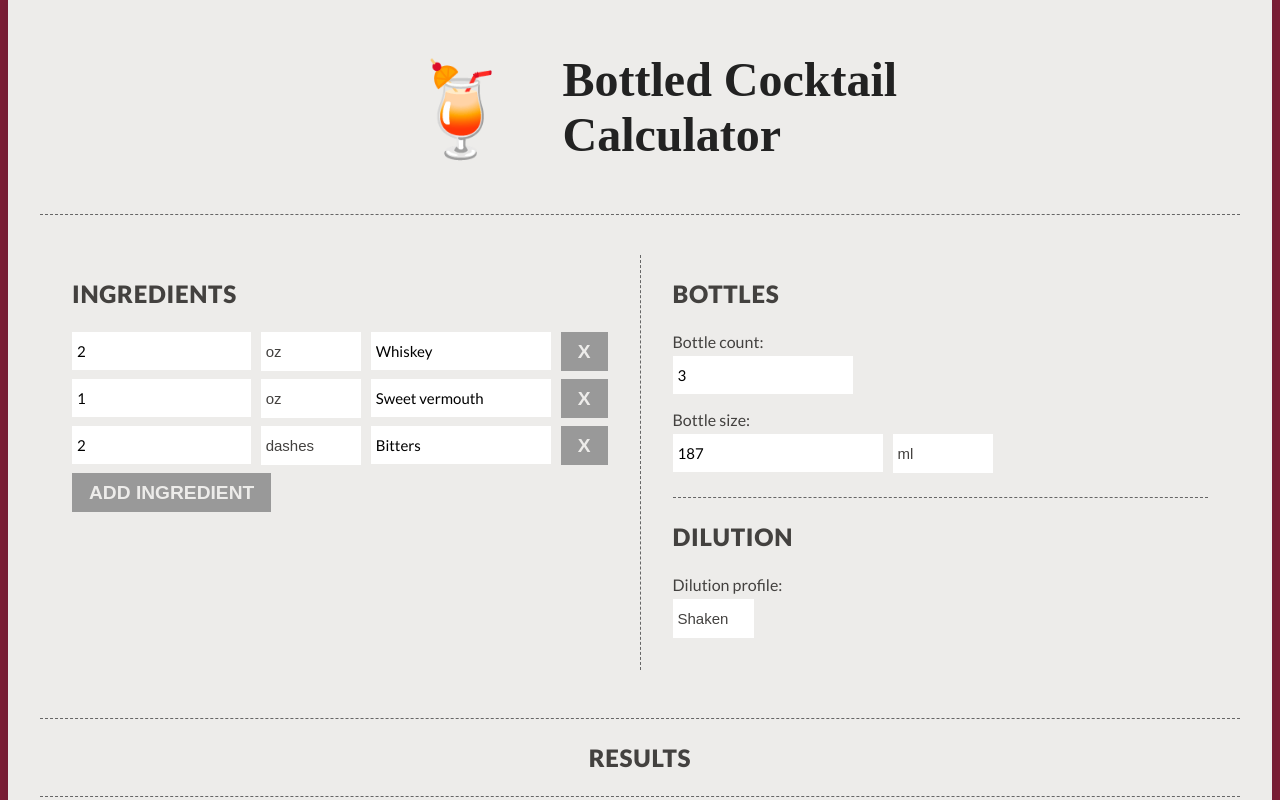
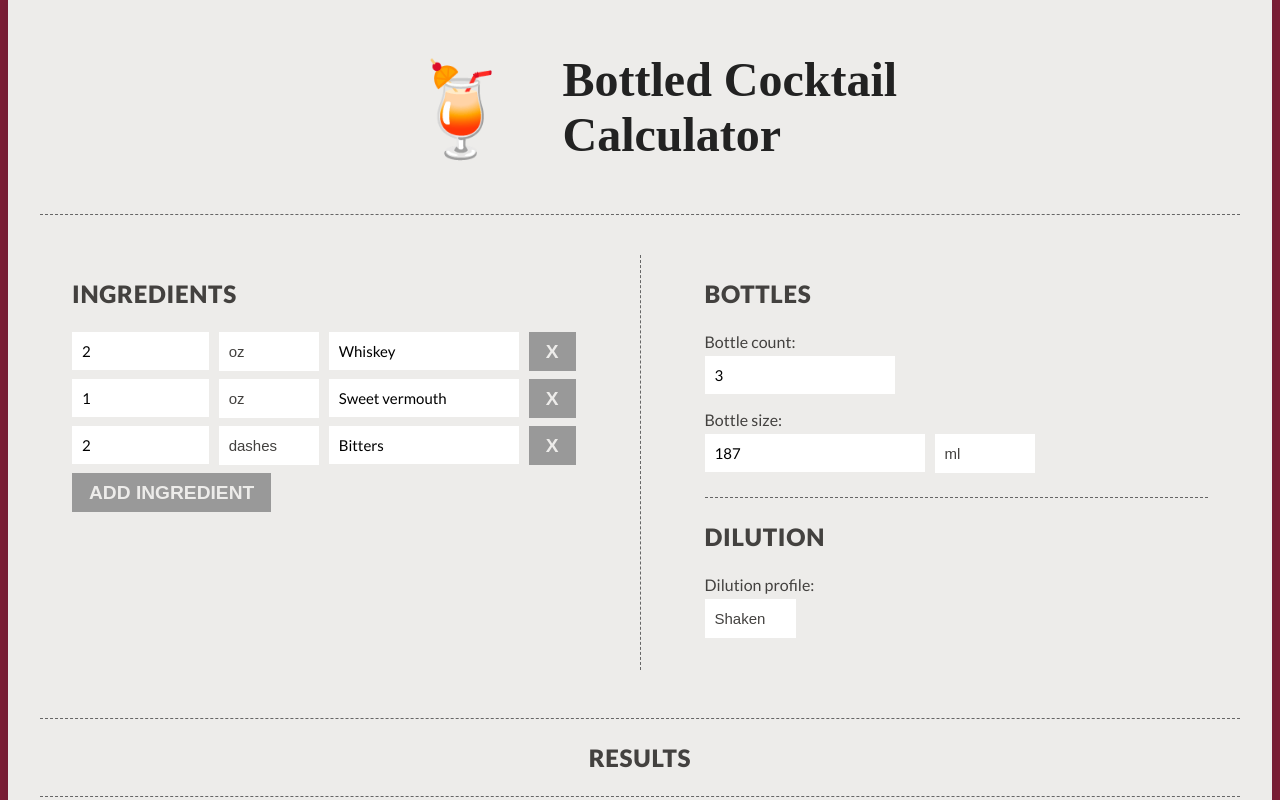
Before and after one commit to briancantrell/bottled-cocktail-math, a React app: page / in a window 1280 px wide. Shown: the top 800 px of the page. Built offline with nearby package versions, Linux system fonts and the light colour scheme; a web font is replaced by a local one.

Commit message:
extra spacing

```diff
--- a/src/App.css
+++ b/src/App.css
@@ -116,7 +116,7 @@ label {
 input,
 select {
 	height: 28px;
-	padding: 5px;
+	padding: 5px 10px;
 	font-size: 15px;
 	outline: none!important;
 	border: 0;
@@ -202,6 +202,10 @@ section.about h3 {
   }
   .ingredient-list {
     border-right: 1px dashed #666;
+    padding-right: 4em;
+  }
+  .batch-info {
+    padding-left: 4em;
   }
   .app-logo {
     flex: 0 1 300px;
```
